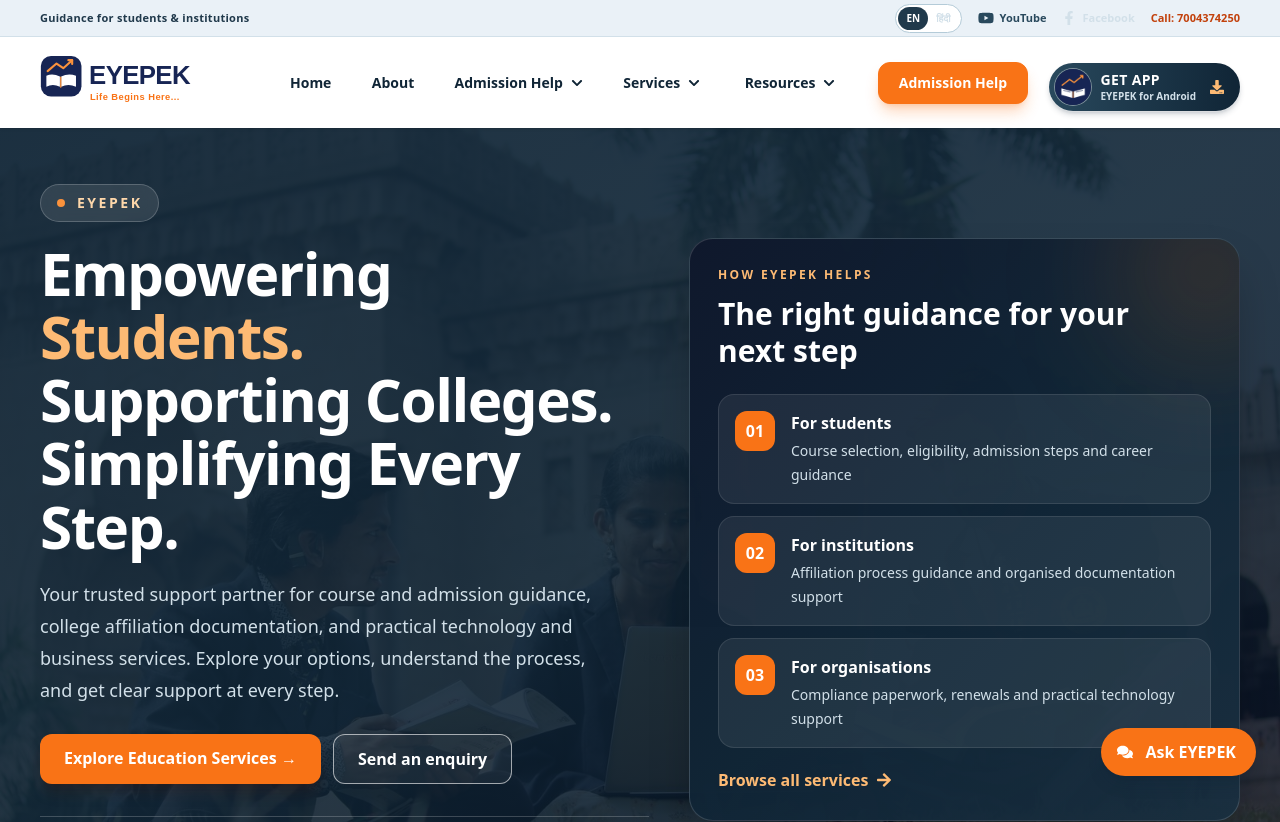
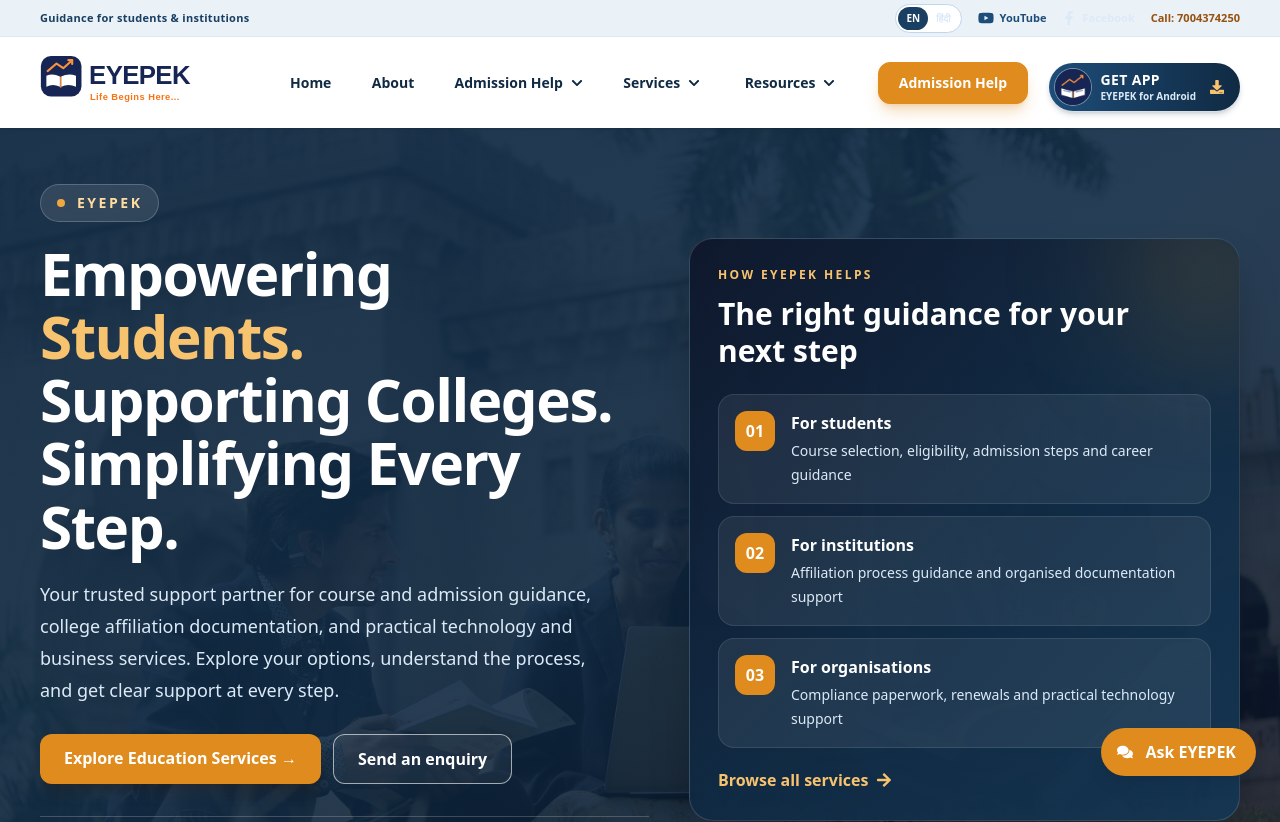
Before and after one commit to eyepek/EYEPEK, a React (Vite) app: page / in a window 1280 px wide. Shown: the top 822 px of the page. Built offline with nearby package versions, Linux system fonts and the light colour scheme.

Commit message:
Refine EYEPEK professional blue and amber brand palette

```diff
--- a/src/index.css
+++ b/src/index.css
@@ -1,40 +1,41 @@
 @import "tailwindcss";
 
-/* EYEPEK visual identity: deep navy, warm orange and crisp cool neutrals */
+/* EYEPEK professional brand palette: confident navy blue, clean whites and restrained amber accents */
 @theme {
-  --color-blue-50: #e5edf4;
-  --color-blue-100: #d2e0e9;
-  --color-blue-200: #b4cbd8;
-  --color-blue-300: #91b5c7;
-  --color-blue-400: #6092aa;
-  --color-blue-500: #3e718b;
-  --color-blue-600: #315b73;
-  --color-blue-700: #29495d;
-  --color-blue-800: #20394b;
-  --color-blue-900: #192f40;
-  --color-blue-950: #102536;
+  --color-blue-50: #f0f6fc;
+  --color-blue-100: #dceaf7;
+  --color-blue-200: #bfd7ee;
+  --color-blue-300: #91b9df;
+  --color-blue-400: #5d96c8;
+  --color-blue-500: #3475ad;
+  --color-blue-600: #245f94;
+  --color-blue-700: #1d4d79;
+  --color-blue-800: #193f63;
+  --color-blue-900: #153653;
+  --color-blue-950: #102a43;
 
-  --color-orange-50: #fff7ed;
-  --color-orange-100: #ffedd5;
-  --color-orange-200: #fed7aa;
-  --color-orange-300: #fdba74;
-  --color-orange-400: #fb923c;
-  --color-orange-500: #f97316;
-  --color-orange-600: #ea580c;
-  --color-orange-700: #c2410c;
-  --color-orange-800: #9a3412;
-  --color-orange-900: #7c2d12;
-  --color-orange-950: #431407;
+  --color-orange-50: #fff9ed;
+  --color-orange-100: #fff0d2;
+  --color-orange-200: #ffdda0;
+  --color-orange-300: #f8c36e;
+  --color-orange-400: #efa83f;
+  --color-orange-500: #df8b1d;
+  --color-orange-600: #bd6c12;
+  --color-orange-700: #96500f;
+  --color-orange-800: #783f12;
+  --color-orange-900: #633513;
+  --color-orange-950: #391b08;
 
-  --color-red-50: #fff7ed;
-  --color-red-100: #ffedd5;
-  --color-red-200: #fed7aa;
-  --color-red-300: #fdba74;
-  --color-red-400: #fb923c;
-  --color-red-500: #f97316;
-  --color-red-600: #ea580c;
-  --color-red-700: #c2410c;
-  --color-red-800: #9a3412;
-  --color-red-900: #7c2d12;
-  --color-red-950: #431407;
+  /* Keep legacy red utility classes aligned with EYEPEK's amber accent */
+  --color-red-50: #fff9ed;
+  --color-red-100: #fff0d2;
+  --color-red-200: #ffdda0;
+  --color-red-300: #f8c36e;
+  --color-red-400: #efa83f;
+  --color-red-500: #df8b1d;
+  --color-red-600: #bd6c12;
+  --color-red-700: #96500f;
+  --color-red-800: #783f12;
+  --color-red-900: #633513;
+  --color-red-950: #391b08;
 }
```
